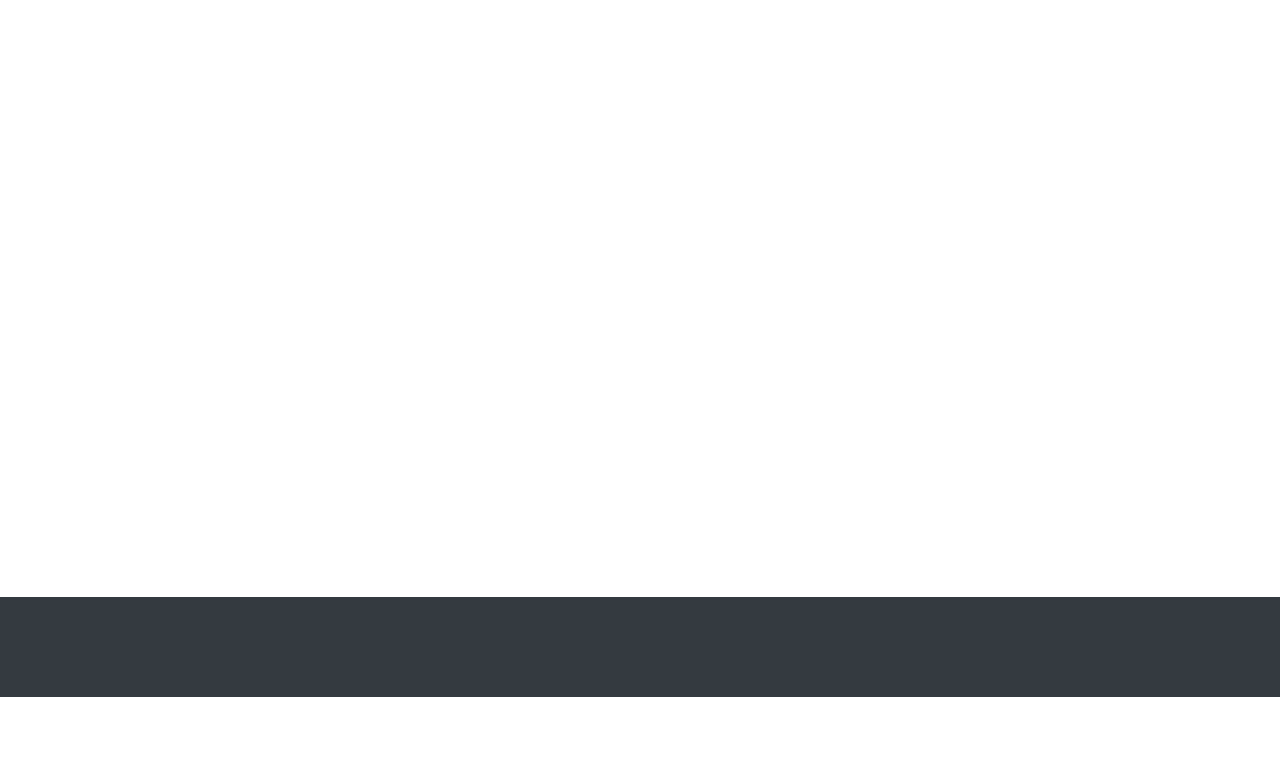
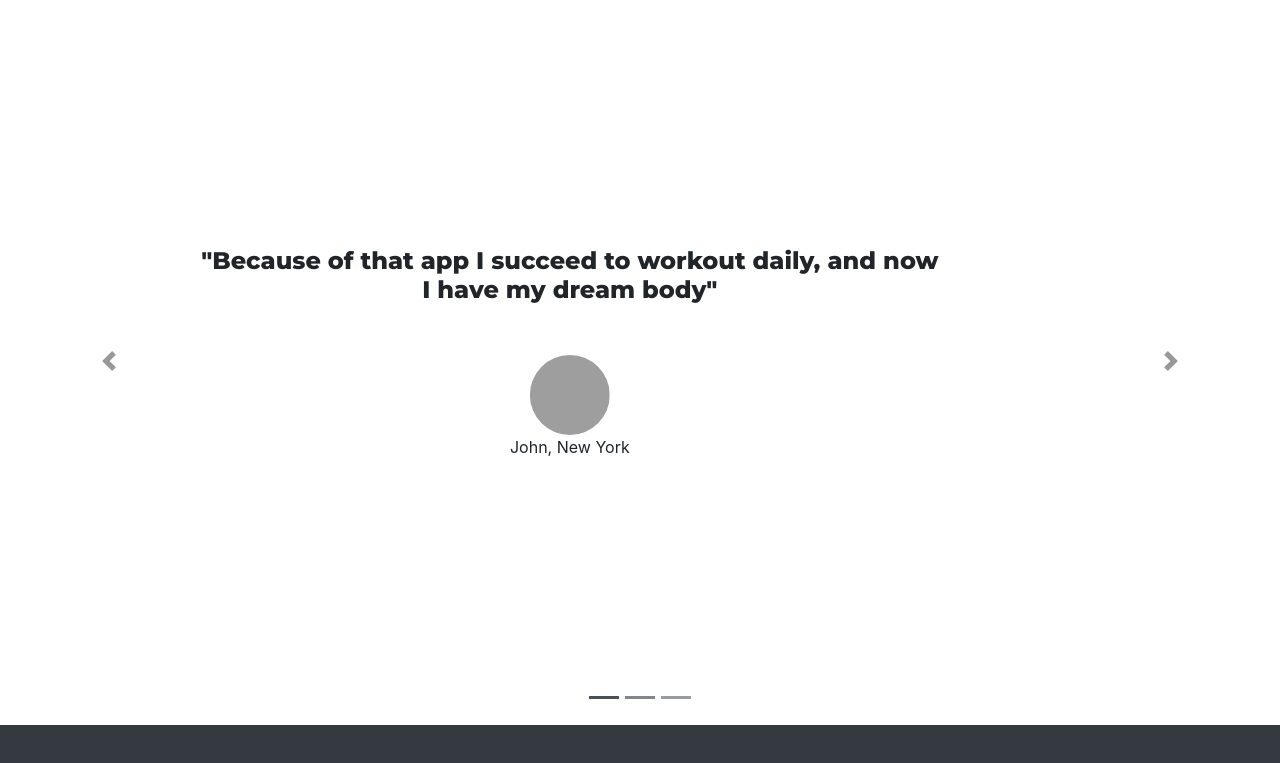
Before and after one commit to amitmoy/App-Website, a plain HTML site: page index.html in a window 1280 px wide. Shown: the part 779-1542 px from the top of the page. Before the commit the page ends 1476 px from the top, so only its background shows below. Drawn offline with nearby package versions, Linux system fonts and the light colour scheme; grey boxes are pictures that could not be loaded.

Commit message:
testers done

```diff
--- a/css/styles.css
+++ b/css/styles.css
@@ -48,8 +48,6 @@ h3{
 }
 
 .third-div{
-  background: #FFF;
-  height: 600px;
 }
 
 .fourth-div{
@@ -80,3 +78,31 @@ h3{
   margin: auto;
   font-size: 1.125em;
 }
+
+.carousel-indicators li {
+  background-color: #343a40;
+}
+
+.carousel-indicators .active {
+  background-color: #343a40;
+}
+
+.carousel-control-next,
+.carousel-control-prev /*, .carousel-indicators */ {
+    filter: invert(80%);
+}
+
+.carousel-item{
+  text-align: center;
+  padding: 20%;
+}
+
+.tester-img{
+  width: 80px;
+  height: 80px;
+  border-radius: 50% 50%;
+}
+
+.tester-text{
+  margin-bottom: 50px;
+}
--- a/index.html
+++ b/index.html
@@ -95,7 +95,42 @@
   </div>
 
   <div class="container-fluid third-div">
+    <div id="carouselExampleIndicators" class="carousel slide" data-ride="carousel">
+  <ol class="carousel-indicators">
+    <li data-target="#carouselExampleIndicators" data-slide-to="0" class="active"></li>
+    <li data-target="#carouselExampleIndicators" data-slide-to="1"></li>
+    <li data-target="#carouselExampleIndicators" data-slide-to="2"></li>
+  </ol>
+  <div class="carousel-inner">
+    <div class="carousel-item active">
 
+      <h3 class="tester-text">"Because of that app I succeed to workout daily, and now I have my dream body"</h3>
+      <img src="images/first-tester.jpg" class="tester-img" alt="">
+      <p>John, New York</p>
+
+    </div>
+    <div class="carousel-item">
+      <h3 class="tester-text">"Before I didnt drink enough water, Taskify motivated me to drink 2 liters a day!"</h3>
+      <img src="images/second-tester.jpg" class="tester-img" alt="">
+      <p>Johanna, Los Angeles</p>
+
+    </div>
+    <div class="carousel-item">
+      <h3 class="tester-text">"This application is amazing, Its encouraging me to read 3 books a month"</h3>
+      <img src="images/third-tester.jpg" class="tester-img" alt="">
+      <p>Nick, Washington</p>
+
+    </div>
+  </div>
+  <a class="carousel-control-prev" href="#carouselExampleIndicators" role="button" data-slide="prev">
+    <span class="carousel-control-prev-icon" aria-hidden="true"></span>
+    <span class="sr-only">Previous</span>
+  </a>
+  <a class="carousel-control-next" href="#carouselExampleIndicators" role="button" data-slide="next">
+    <span class="carousel-control-next-icon" aria-hidden="true"></span>
+    <span class="sr-only">Next</span>
+  </a>
+</div>
   </div>
 
   <div class="container-fluid fourth-div bg-dark">
```
Also changed, not shown: images/second-tester.jpg (added), images/third-tester.jpg (added), 1 other file.
